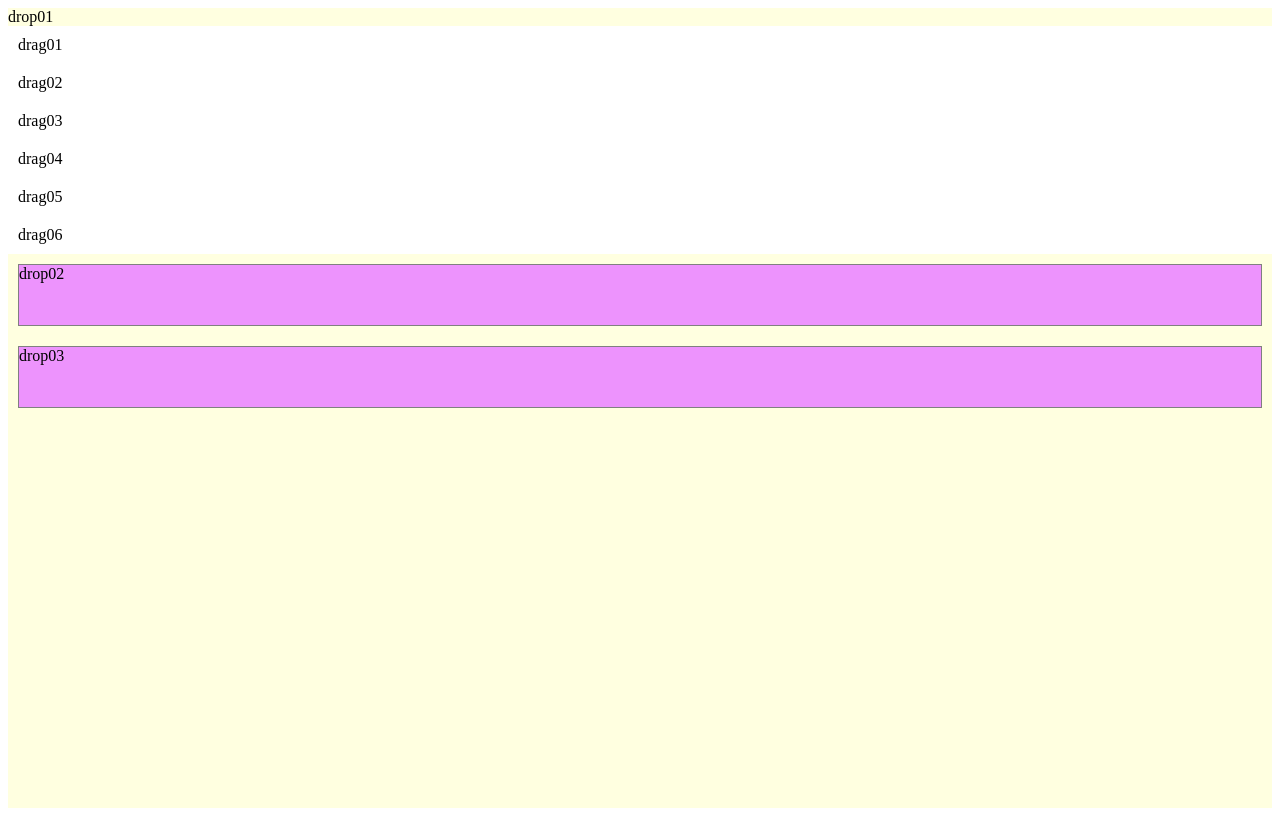
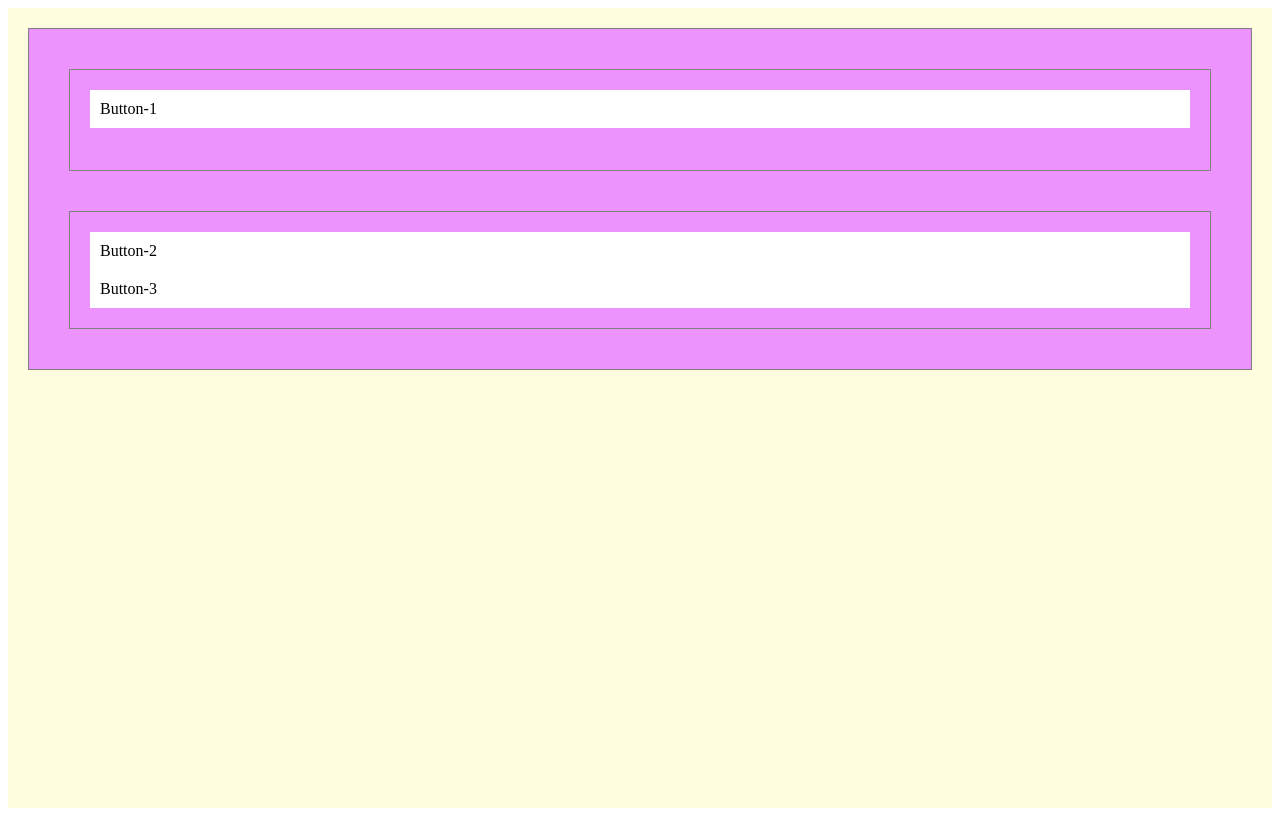
Before and after one commit to flintdev/flint-react-dnd, a React app: page / in a window 1280 px wide. Built offline with nearby package versions, Linux system fonts and the light colour scheme.

Commit message:
add initData

```diff
--- a/example/ExampleContainer.tsx
+++ b/example/ExampleContainer.tsx
@@ -2,92 +2,89 @@ import * as React from 'react';
 import { Draggable as BaseDraggable, Droppable as BaseDroppable, DropLine } from "../src/index";
 import { DroppableProps } from "../src/Droppable/interface";
 import { DraggableProps } from "../src/Draggable/interface";
+import { initData } from "./initData";
 
-export default class ExampleContainer extends React.Component {
+export default class ExampleContainer extends React.Component<any, any> {
+    constructor(props: any) {
+        super(props);
+        this.state = {
+            initChildren: initData
+        };
+    }
     handleOnDragEnd(data: any) {
-        console.log('>>> handleOnDragEnd.data', data);
+        const {source, destination, draggableId, type} = data;
+        console.log('>>> handleOnDragEnd', new Date().getTime(), data);
+        this.setState({initChildren: [...initData]})
     }
+
     render() {
+        const {initChildren} = this.state;
         const Droppable = (props: DroppableProps) => {
-            return <BaseDroppable {...props} onDragEnd={this.handleOnDragEnd}>{props.children}</BaseDroppable>
+            return <BaseDroppable {...props} onDragEnd={(data: any) => this.handleOnDragEnd(data)}>{props.children}</BaseDroppable>
         }
         const Draggable = (props: DraggableProps) => {
-            return <BaseDraggable {...props} onDragEnd={this.handleOnDragEnd}>{props.children}</BaseDraggable>
+            return <BaseDraggable {...props} onDragEnd={(data: any) => this.handleOnDragEnd(data)}>{props.children}</BaseDraggable>
         }
-        return (
-            <>
-            <DropLine/>
-            <Droppable droppableId={"drop01"}>
-                {({ handler }) => (
-                    <div {...handler}
-                    style={{
-                        height: `100vh`,
-                        backgroundColor: handler.idDraggingOver ? "#9436a5" : "lightyellow",
-                        display: 'flex',
-                        flexDirection: 'column'
-                        }}>
-                        {handler.id}
-
-                        {["drag01", "drag02", "drag03", "drag04", "drag05", "drag06"].map((draggableId: string, index: number) => {
-                            return (
-                                <Draggable draggableId={draggableId} key={draggableId} index={index}>
-                                    {({ handler }) => (
-                                        <span {...handler} style={{ padding: 10, backgroundColor: "white" }}>
-                                            {handler.id}
-                                        </span>
-                                    )}
-                                </Draggable>
-                            )
-                        })}
-
-                        <Draggable draggableId={"drag06"}>
+        const renderChildren = (children: any[]) => {
+            return children.map((child, index) => {
+                const { type, children, id } = child;
+                if (type === "Grid") {
+                    return (
+                        <Draggable  key={id} draggableId={`${id}-drag`} type={type} index={index}>
                             {({ handler }) => (
                                 <div {...handler}>
-                                    <Droppable droppableId={"drop02"}>
-                                        {({ handler }) => (
+                                    <Droppable key={id} droppableId={`${id}-drop`} type={type}>
+                                        {({ handler, status }) => (
                                             <div {...handler}
                                                 style={{
-                                                    backgroundColor: handler.idDraggingOver ? "#9436a5" : "#ed93fd",
-                                                    margin: 10,
+                                                    backgroundColor: status.isDraggingOver ? "lightgrey" : "#ed93fd",
+                                                    margin: 20,
+                                                    padding: 20,
                                                     minHeight: 60,
                                                     border: `1px solid grey`,
                                                     display: "flex",
                                                     flexDirection: "column"
                                                 }}
                                             >
-                                                {handler.id}
+                                                {renderChildren(children)}
                                             </div>
                                         )}
                                     </Droppable>
                                 </div>
                             )}
                         </Draggable>
-
-                        <Draggable draggableId={"drag07"}>
+                    )
+                } else {
+                    return (
+                        <Draggable draggableId={id} key={id} index={index} type={type}>
                             {({ handler }) => (
-                                <div {...handler}>
-                                    <Droppable droppableId={"drop03"}>
-                                        {({ handler }) => (
-                                            <div {...handler}
-                                                style={{
-                                                    backgroundColor: handler.idDraggingOver ? "#9436a5" : "#ed93fd",
-                                                    margin: 10,
-                                                    minHeight: 60,
-                                                    border: `1px solid grey`,
-                                                    display: "flex",
-                                                    flexDirection: "column"
-                                                }}
-                                            >
-                                                {handler.id}
-                                            </div>
-                                        )}
-                                    </Droppable>
-                                </div>
+                                <span {...handler} style={{ padding: 10, backgroundColor: "white" }}>
+                                    {handler.id}
+                                </span>
                             )}
                         </Draggable>
-                    </div>
-                )}
-            </Droppable>
+                    )
+                }
+            })
+        }
+
+        return (
+            <>
+                <Droppable droppableId={"mainContainer"} type={"CONTAINER"} index={0}>
+                    {({ handler }) => (
+                        <div {...handler}
+                            style={{
+                                height: `100vh`,
+                                backgroundColor: handler.isDraggingOver ? "#9436a5" : "lightyellow",
+                                display: 'flex',
+                                flexDirection: 'column'
+                            }}
+                        >
+                            {renderChildren(initChildren)}
+                            <DropLine/>
+                        </div>
+                    )}
+                </Droppable>
             </>
         )
     }
--- /dev/null
+++ b/example/initData.ts
@@ -0,0 +1,33 @@
+export const initData = [{
+    "id": "Grid-1",
+    "type": "Grid",
+    "children": [
+        {
+            "id": "Grid-2",
+            "type": "Grid",
+            "children": [
+                {
+                    "id": "Button-1",
+                    "type": "Button",
+                    "children": [],
+                }
+            ]
+        },
+        {
+            "id": "Grid-3",
+            "type": "Grid",
+            "children": [
+                {
+                    "id": "Button-2",
+                    "type": "Button",
+                    "children": [],
+                },
+                {
+                    "id": "Button-3",
+                    "type": "Button",
+                    "children": []
+                }
+            ]
+        }
+    ]
+}]
```
